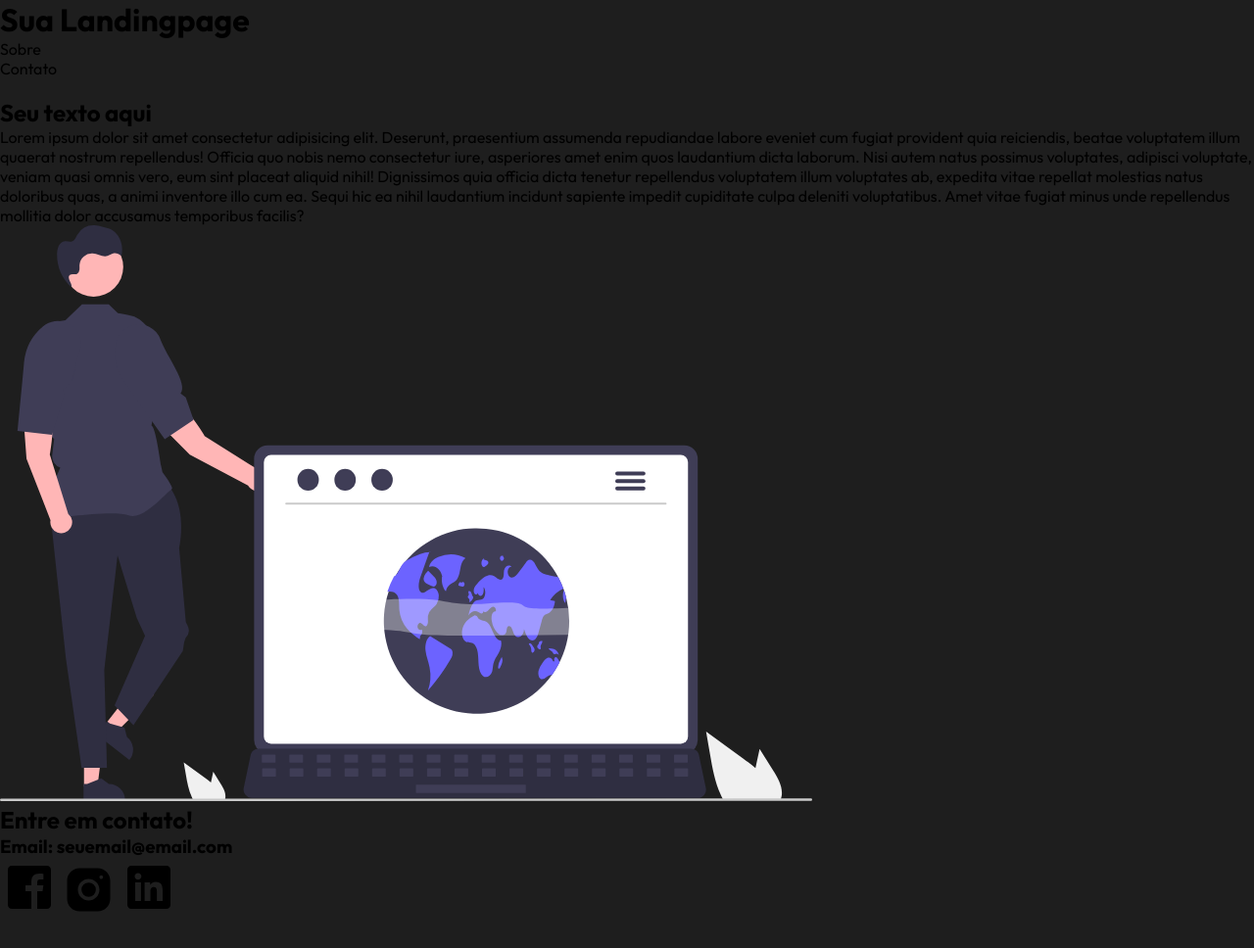
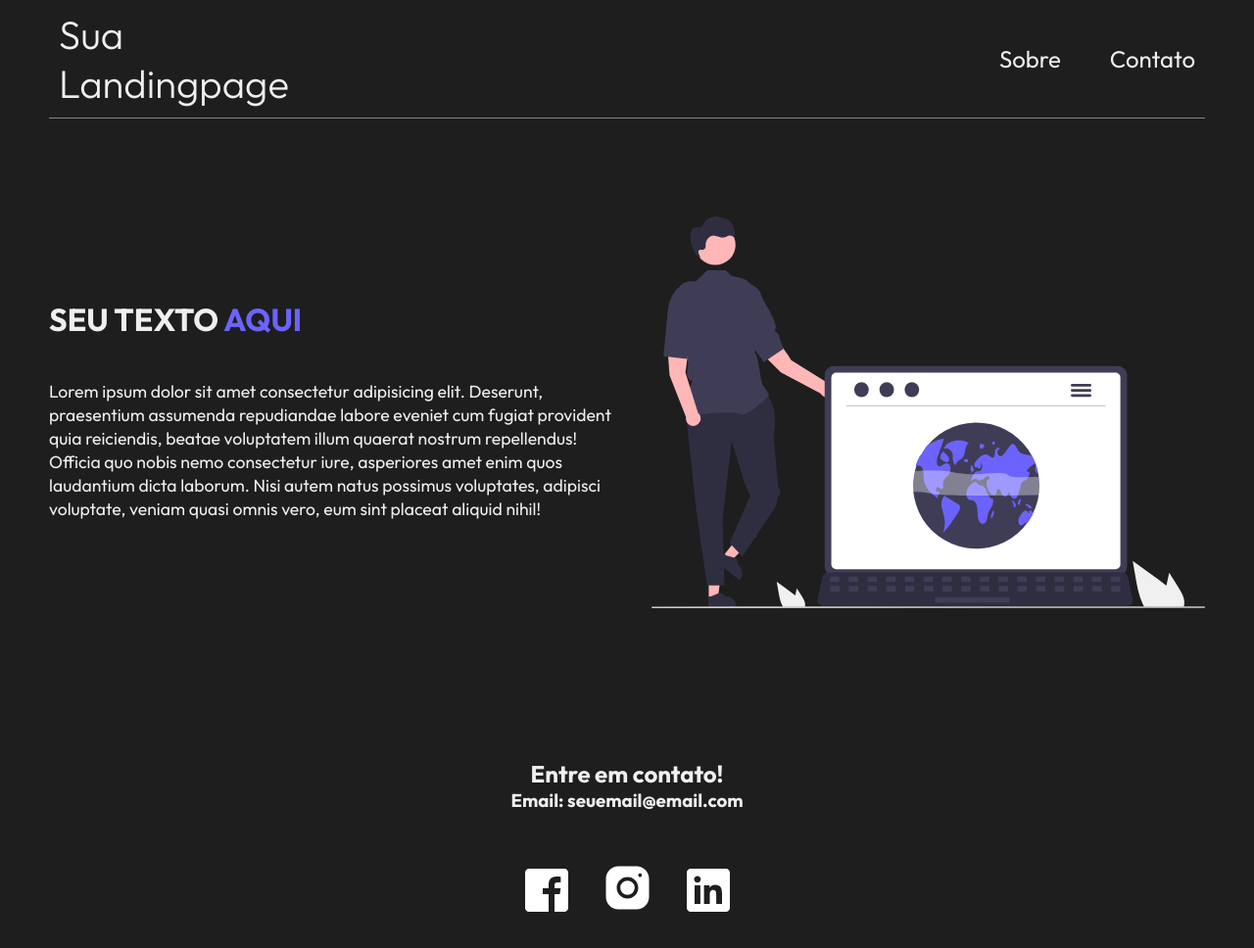
Before and after one commit to DanielValeriote/landing-page-1, a plain HTML site: page index.html in a window 1280 px wide. Shown: the whole page at 98% size. Before the commit the page ends 940 px from the top, so only its background shows below. Drawn offline with Linux system fonts and the light colour scheme.

Commit message:
style header, main and footer

```diff
--- a/index.html
+++ b/index.html
@@ -9,17 +9,20 @@
 </head>
 <body>
   <header>
-    <h1>Sua Landingpage</h1>
+    <h1>
+      Sua<br>
+      Landingpage
+    </h1>
     <ul class="navbar-list">
-      <li>Sobre</li>
-      <li>Contato</li>
+      <li><a href="#">Sobre</a></li>
+      <li><a href="#">Contato</a></li>
     </ul>
   </header>
 
   <main>
     <article>
-      <h2>Seu texto aqui</h2>
-      <p>Lorem ipsum dolor sit amet consectetur adipisicing elit. Deserunt, praesentium assumenda repudiandae labore eveniet cum fugiat provident quia reiciendis, beatae voluptatem illum quaerat nostrum repellendus! Officia quo nobis nemo consectetur iure, asperiores amet enim quos laudantium dicta laborum. Nisi autem natus possimus voluptates, adipisci voluptate, veniam quasi omnis vero, eum sint placeat aliquid nihil! Dignissimos quia officia dicta tenetur repellendus voluptatem illum voluptates ab, expedita vitae repellat molestias natus doloribus quas, a animi inventore illo cum ea. Sequi hic ea nihil laudantium incidunt sapiente impedit cupiditate culpa deleniti voluptatibus. Amet vitae fugiat minus unde repellendus mollitia dolor accusamus temporibus facilis?</p>
+      <h2>Seu texto <span class="purple">aqui</span></h2>
+      <p>Lorem ipsum dolor sit amet consectetur adipisicing elit. Deserunt, praesentium assumenda repudiandae labore eveniet cum fugiat provident quia reiciendis, beatae voluptatem illum quaerat nostrum repellendus! Officia quo nobis nemo consectetur iure, asperiores amet enim quos laudantium dicta laborum. Nisi autem natus possimus voluptates, adipisci voluptate, veniam quasi omnis vero, eum sint placeat aliquid nihil!</p>
     </article>
     <aside>
       <img src="./assets/images/undraw_startup_life.svg" alt="draw of a man and a laptop">
@@ -32,9 +35,30 @@
       <h3>Email: seuemail@email.com</h3>
     </section>
     <ul class="contact-icons">
-      <img src="./assets/images/facebook-icon.svg" alt="facebook">
-      <img src="./assets/images/instagram-icon.svg" alt="instagram">
-      <img src="./assets/images/linkedin-icon.svg" alt="linkedin">
+      <li>
+        <a href="#">
+          <svg fill="#000000" xmlns="http://www.w3.org/2000/svg" viewBox="0 0 30 30" width="60px" height="60px">
+            <path
+              d="M24,4H6C4.895,4,4,4.895,4,6v18c0,1.105,0.895,2,2,2h10v-9h-3v-3h3v-1.611C16,9.339,17.486,8,20.021,8 c1.214,0,1.856,0.09,2.16,0.131V11h-1.729C19.376,11,19,11.568,19,12.718V14h3.154l-0.428,3H19v9h5c1.105,0,2-0.895,2-2V6 C26,4.895,25.104,4,24,4z" />
+          </svg>
+        </a>
+      </li>
+      <li>
+        <a href="#">
+        <svg fill="#000000" xmlns="http://www.w3.org/2000/svg" viewBox="0 0 30 30" width="55px" height="55px">
+          <path
+            d="M 9.9980469 3 C 6.1390469 3 3 6.1419531 3 10.001953 L 3 20.001953 C 3 23.860953 6.1419531 27 10.001953 27 L 20.001953 27 C 23.860953 27 27 23.858047 27 19.998047 L 27 9.9980469 C 27 6.1390469 23.858047 3 19.998047 3 L 9.9980469 3 z M 22 7 C 22.552 7 23 7.448 23 8 C 23 8.552 22.552 9 22 9 C 21.448 9 21 8.552 21 8 C 21 7.448 21.448 7 22 7 z M 15 9 C 18.309 9 21 11.691 21 15 C 21 18.309 18.309 21 15 21 C 11.691 21 9 18.309 9 15 C 9 11.691 11.691 9 15 9 z M 15 11 A 4 4 0 0 0 11 15 A 4 4 0 0 0 15 19 A 4 4 0 0 0 19 15 A 4 4 0 0 0 15 11 z" />
+        </svg>
+        </a>
+      </li>
+      <li>
+        <a href="#">
+        <svg fill="#000000" xmlns="http://www.w3.org/2000/svg" viewBox="0 0 30 30" width="60px" height="60px">
+          <path
+            d="M24,4H6C4.895,4,4,4.895,4,6v18c0,1.105,0.895,2,2,2h18c1.105,0,2-0.895,2-2V6C26,4.895,25.105,4,24,4z M10.954,22h-2.95 v-9.492h2.95V22z M9.449,11.151c-0.951,0-1.72-0.771-1.72-1.72c0-0.949,0.77-1.719,1.72-1.719c0.948,0,1.719,0.771,1.719,1.719 C11.168,10.38,10.397,11.151,9.449,11.151z M22.004,22h-2.948v-4.616c0-1.101-0.02-2.517-1.533-2.517 c-1.535,0-1.771,1.199-1.771,2.437V22h-2.948v-9.492h2.83v1.297h0.04c0.394-0.746,1.356-1.533,2.791-1.533 c2.987,0,3.539,1.966,3.539,4.522V22z" />
+        </svg>
+        </a>
+      </li>
     </ul>
   </footer>
 </body>
--- a/styles/scss/style.scss
+++ b/styles/scss/style.scss
@@ -1,5 +1,8 @@
 @import url('https://fonts.googleapis.com/css2?family=Outfit:wght@300;400;700&display=swap');
 
+$bg-color: #1e1e1e;
+$main-white: #efefef;
+$main-color: #6C63FF;
 
 * {
   margin: 0;
@@ -8,12 +11,125 @@
 }
 
 body {
-  background-color: #1e1e1e;
+  background-color: $bg-color;
   width: 100%;
+  padding: 0px 50px;
   min-height: 100vh;
   font-family: "Outfit";
+  color: $main-white;
+  margin: 0 auto;
 }
 
+
 header {
-  height: 100px;
+  display: flex;
+  flex-direction: row;
+  min-height: 120px;
+  width: 100%;
+  border-bottom: 1px solid rgba($main-white, .5);
+  padding: 10px;
+  align-items: center;
+  justify-content: space-between;
+  & h1 {
+    font-size: 2.5rem;
+    font-weight: 300;
+    color: $main-white;
+  }
+  .navbar-list {
+    display: flex;
+    flex-direction: row;
+    list-style: none;
+    gap: 50px;
+    & li a {
+      font-size: 1.5rem;
+      text-decoration: none;
+      color: $main-white;
+    }
+  }
 }
+
+main {
+  display: flex;
+  flex-direction: row;
+  align-items: center;
+  margin: 100px 0px;
+  gap: 25px;
+}
+
+article{
+  min-width: 300px;
+  max-width: 50%;
+  line-height: 24px;
+  font-size: 1.1rem;
+  & h2 {
+    font-size: 2rem;
+    text-transform: uppercase;
+    margin-bottom: 50px;
+  }
+  .purple {
+    color: $main-color;
+  }
+}
+
+aside img{
+  max-width: 100%;
+}
+
+footer {
+  padding-top: 50px;
+  padding-bottom: 25px;
+  text-align: center;
+  section {
+    margin-bottom: 50px;
+  }
+  .contact-icons {
+    display: flex;
+    flex-direction: row;
+    list-style: none;
+    justify-content: center;
+    gap: 25px;
+  }
+  & svg {
+    fill: white;
+  }
+  h3 {
+    font-weight: 25px;
+  }
+}
+
+@media screen and (max-width: 850px) {
+  html {
+    font-size: 14px;
+  }
+  body {
+    padding: 0 20px;
+  }
+}
+
+@media screen and (max-width: 660px) {
+  html {
+    font-size: 12px;
+  }
+  header {
+    padding: 10px 50px;
+    flex-direction: column;
+    gap: 25px;
+    h1 {
+      text-align: center;
+    }
+  }
+  body {
+    padding: 0;
+  }
+  main {
+    flex-direction: column;
+    justify-content: center;
+    text-align: center;
+  }
+  article {
+    max-width: 85%;
+  }
+  aside img {
+    max-width: 85%;
+  }
+}
```
Also changed, not shown: assets/images/facebook-icon.svg (deleted), assets/images/instagram-icon.svg (deleted), assets/images/linkedin-icon.svg (deleted), styles/css/style.min.css.
